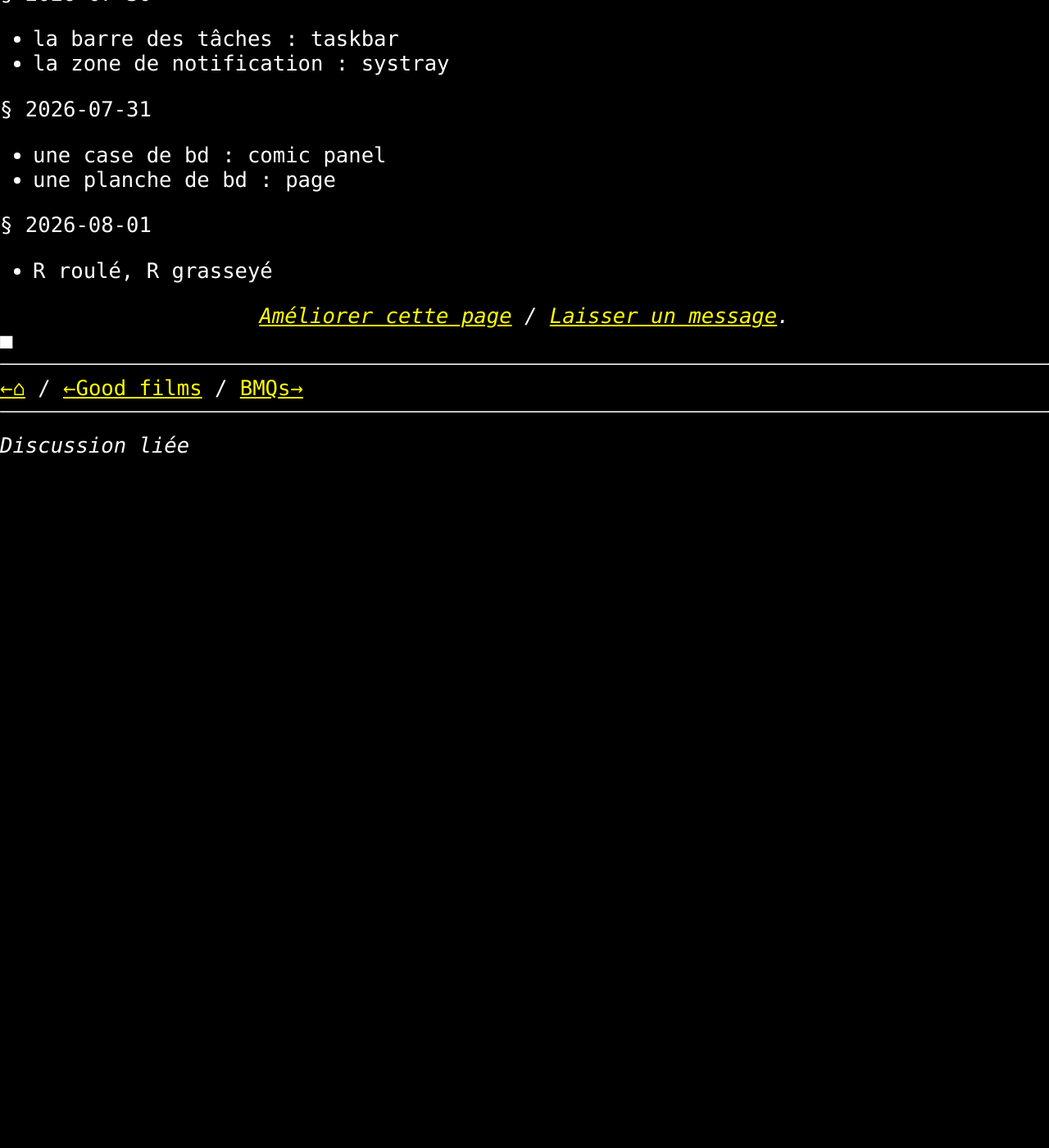
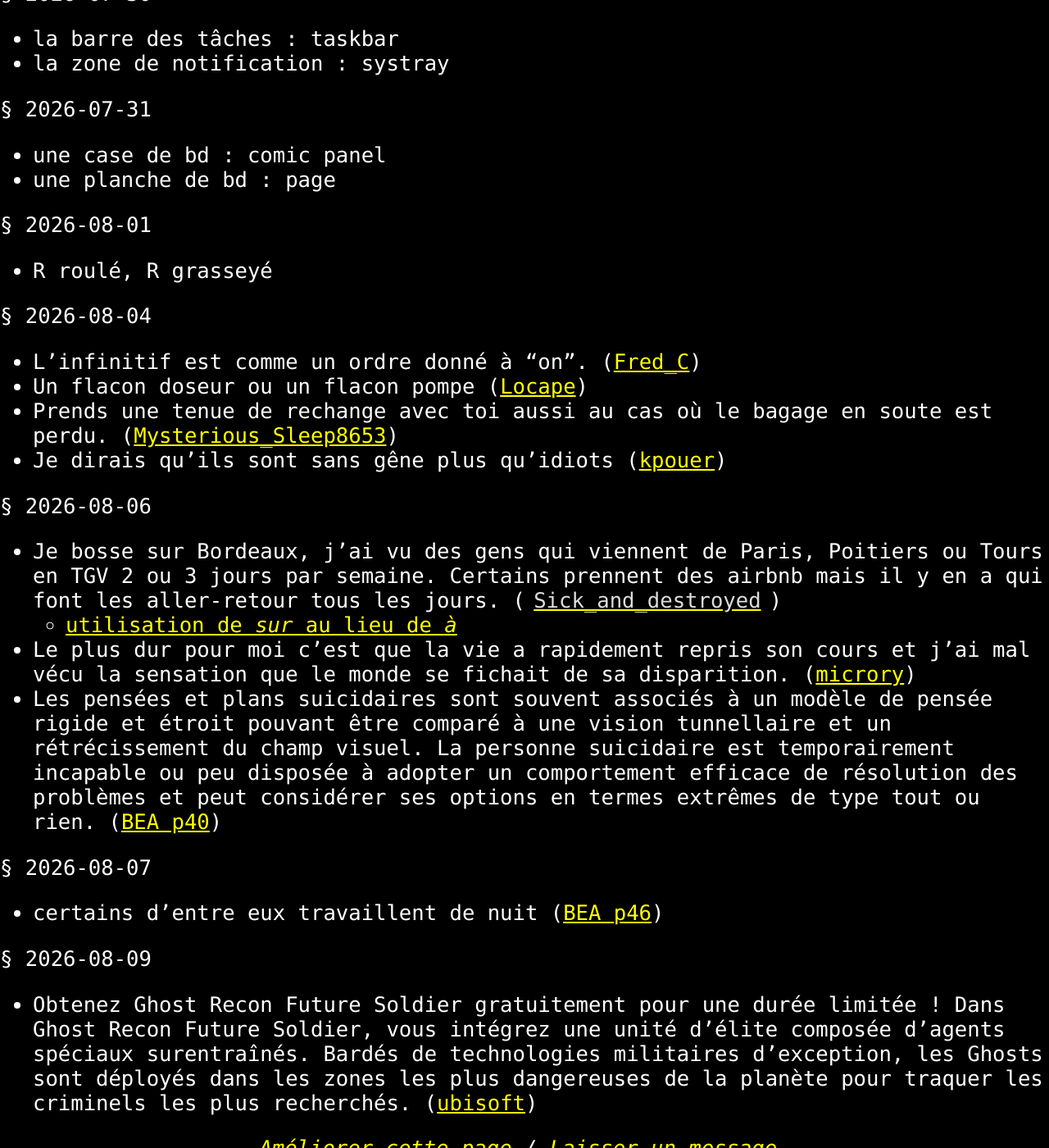
Before and after one commit to plu5/plu5.github.io, a Jekyll site: the page built from _notes/s/l/phrases-fr.md, in a window 1280 px wide and 1400 px high, scrolled down 63963 px. Shown: the whole window at 82% size. Built offline with Jekyll 4.4.1, drawn with Linux system fonts in a browser that asks for light colours; comment, search, counter and statistics services are not loaded; before the commit the page ends 64547 px from its top, so only the background shows below that; some of the changed text lies outside the part shown.

Commit message:
'Update texts 2026-08-11 15:44'

```diff
--- a/_notes/s/l/phrases-fr.md
+++ b/_notes/s/l/phrases-fr.md
@@ -3,7 +3,7 @@ layout: post
 title:  "Phrases françaises"
 date:   2026-01-01
 converted_date: 2026-01-17 02:39
-modified_date: 2026-08-01 16:25
+modified_date: 2026-08-09 14:31
 categories: lang
 lang: fr
 ---
@@ -1073,4 +1073,22 @@ quant à justesse, ça me plaît bien, pourquoi pas parfaite justesse, mais je p
 § 2026-08-01
 - R roulé, R grasseyé
 
+§ 2026-08-04
+- L'infinitif est comme un ordre donné à "on". ([Fred_C](https://forum.wordreference.com/threads/do-not-spray-near-eyes.1289879/))
+- Un flacon doseur ou un flacon pompe ([Locape](https://forum.wordreference.com/threads/spray-bottle.134591/))
+- Prends une tenue de rechange avec toi aussi au cas où le bagage en soute est perdu. ([Mysterious_Sleep8653](https://www.reddit.com/r/AskFrance/comments/1sb76tn/conseils_pour_un_premier_vol_en_avion/oe196ke/))
+- Je dirais qu’ils sont sans gêne plus qu’idiots ([kpouer](https://www.reddit.com/r/AskFrance/comments/1vammmv/la_place_r%C3%A9serv%C3%A9e_dans_les_tgv_cest_%C3%A0_titre/p0mlpu9/))
+
+§ 2026-08-06
+- Je bosse sur Bordeaux, j’ai vu des gens qui viennent de Paris, Poitiers ou Tours en TGV 2 ou 3 jours par semaine. Certains prennent des airbnb mais il y en a qui font les aller-retour tous les jours. ([`Sick_and_destroyed`](https://www.reddit.com/r/AskFrance/comments/1e0lid7/distance_la_plus_d%C3%A9lirante_pour_aller_travailler/lcoj1qo/))
+  + [utilisation de _sur_ au lieu de _à_](https://forum.wordreference.com/threads/fr-sur-dans-%C3%A0-ville-paris-lyon-sydney-etc.9414/)
+- Le plus dur pour moi c'est que la vie a rapidement repris son cours et j'ai mal vécu la sensation que le monde se fichait de sa disparition. ([microry](https://www.reddit.com/r/AskFrance/comments/1hutuha/aux_personnes_qui_ont_perdu_un_parent_quils/m5o8wfh/))
+- Les pensées et plans suicidaires sont souvent associés à un modèle de pensée rigide et étroit pouvant être comparé à une vision tunnellaire et un rétrécissement du champ visuel. La personne suicidaire est temporairement incapable ou peu disposée à adopter un comportement efficace de résolution des problèmes et peut considérer ses options en termes extrêmes de type tout ou rien. ([BEA p40](https://bea.aero/uploads/tx_elydbrapports/BEA2015-0125-LR.pdf))
+
+§ 2026-08-07
+- certains d'entre eux travaillent de nuit ([BEA p46](https://bea.aero/uploads/tx_elydbrapports/BEA2015-0125-LR.pdf))
+
+§ 2026-08-09
+- Obtenez Ghost Recon Future Soldier gratuitement pour une durée limitée ! Dans Ghost Recon Future Soldier, vous intégrez une unité d'élite composée d'agents spéciaux surentraînés. Bardés de technologies militaires d'exception, les Ghosts sont déployés dans les zones les plus dangereuses de la planète pour traquer les criminels les plus recherchés. ([ubisoft](https://register.ubisoft.com/ghost-recon-future-soldier/fr-FR))
+
 {% include fin.html %}
```
Also changed, not shown: _notes/k/linux.md (+6 -2 lines), _notes/k/ranger.md (+2 -1 lines), _notes/pers/en-vrac.md (+7 -1 lines).
